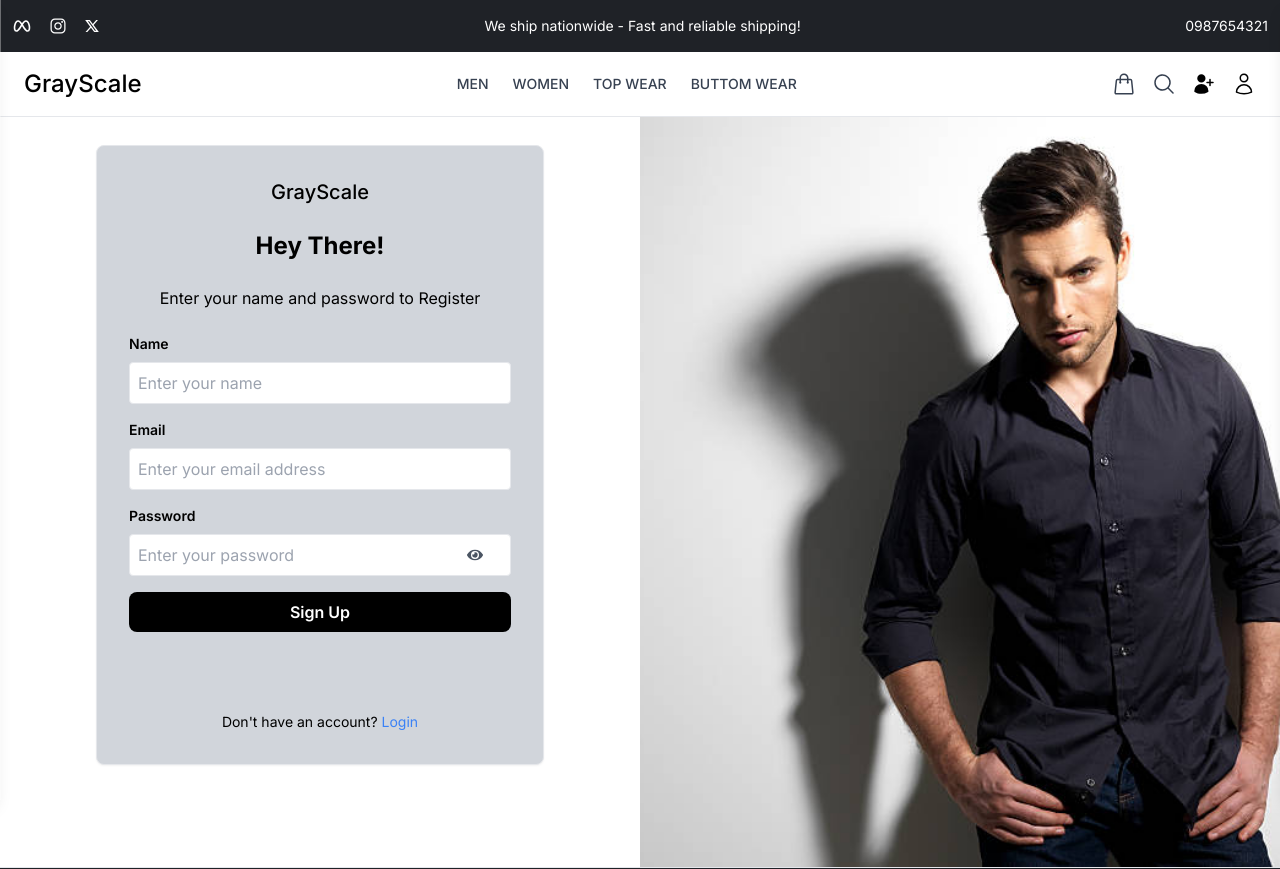
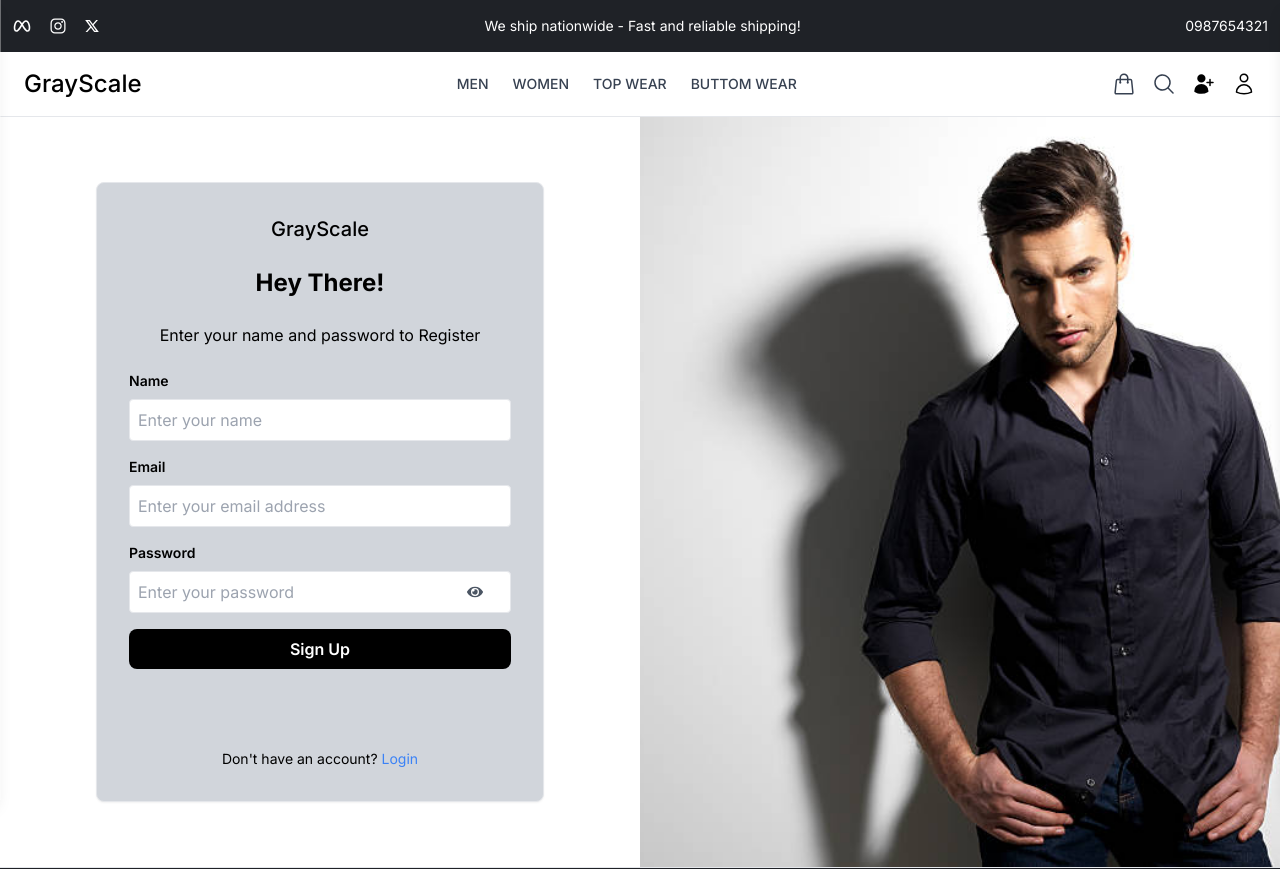
Before and after one commit to Cedric-81495/Projects, a React (Vite) app in the folder GrayScale/frontend/: page /register in a window 1280 px wide. Shown: the top 869 px of the page. Built offline with nearby package versions, Linux system fonts and the light colour scheme; no server answers.

Commit message:
Updated pages

```diff
--- a/GrayScale/frontend/src/pages/Login.jsx
+++ b/GrayScale/frontend/src/pages/Login.jsx
@@ -61,7 +61,7 @@ const Login = () => {
         <div className="w-full md:w-1/2 flex flex-col justify-center items-center p-8 md:p-12">
           <form
             onSubmit={handleSubmit}
-            className="w-full max-w-md mt-[-100px] bg-gray-300 p-8 rounded-lg border shadow-sm"
+            className="w-full max-w-md bg-gray-300 p-8 rounded-lg border shadow-sm"
           >
             <div className="flex justify-center mb-6">
               <h2 className="text-xl font-medium">GrayScale</h2>
--- a/GrayScale/frontend/src/pages/Register.jsx
+++ b/GrayScale/frontend/src/pages/Register.jsx
@@ -60,7 +60,7 @@ const Register = () => {
     <PageWrapper loading={loading}>
     <div className="flex">
         <div className="w-full md:w-1/2 flex flex-col justify-center items-center p-8 md:p-12 ">
-            <form onSubmit={handleSubmit} className="w-full max-w-md  p-8 rounded-lg border shadow-sm mt-[-75px] bg-gray-300">
+            <form onSubmit={handleSubmit} className="w-full max-w-md  p-8 rounded-lg border shadow-sm bg-gray-300">
                 <div className="flex justify-center mb-6">
                     <h2 className="text-xl font-medium">GrayScale</h2>
                 </div>
```
Also changed, not shown: GrayScale/frontend/src/pages/OrderDetailsPage.jsx (line endings or trailing spaces).
